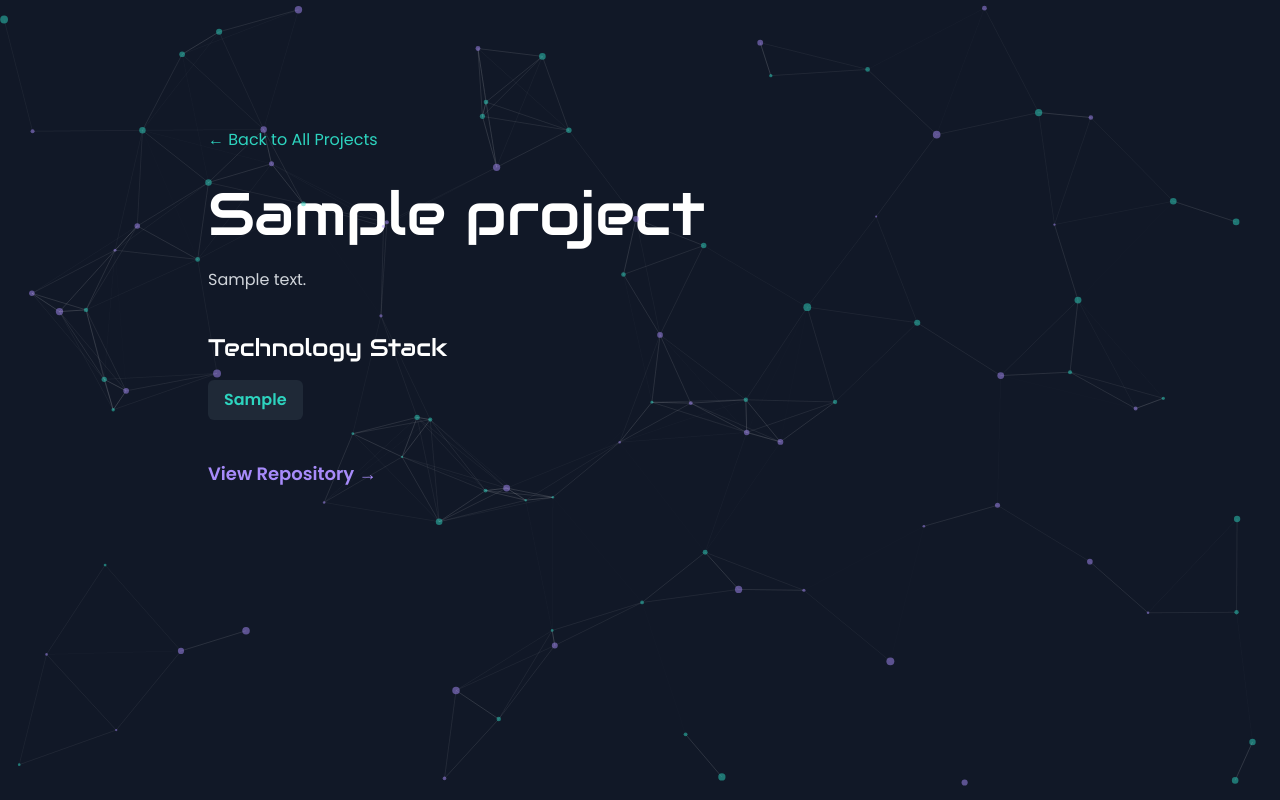
After one commit to Aiswariya3a/Portfolio, a Django app: a page that uses templates/mysite/project_detail.html in a window 1280 px wide. The commit adds this page. Run offline with Django 5.2, Linux system fonts and the light colour scheme; tables that the repository leaves empty hold one stand-in row (values such as "Sample post"); some libraries are stand-ins or nearby versions.

Commit message:
Created project detail pages and views

```diff
--- a/mysite/urls.py
+++ b/mysite/urls.py
@@ -1,8 +1,11 @@
-# mysite/urls.py (new file)
 
 from django.urls import path
 from . import views
 
+app_name = 'mysite' # app namespace
+
 urlpatterns = [
     path('', views.home, name='home'),
+    # Example URL: /project/classroom-monitoring-system/
+    path('project/<slug:slug>/', views.project_detail, name='project_detail'),
 ]
--- a/mysite/views.py
+++ b/mysite/views.py
@@ -1,7 +1,7 @@
 # mysite/views.py
 
 from collections import defaultdict
-from django.shortcuts import render, redirect
+from django.shortcuts import render, redirect, get_object_or_404
 from django.contrib import messages
 from django.core.mail import send_mail
 from .models import SiteSetting, Project, Skill
@@ -14,7 +14,7 @@ def home(request):
             message = contact_form.save() # Save the message to the DB
 
             # --- Send the email ---
-            subject = f"New Contact Form Submission: {message.subject}"
+            subject = f"Portfolio: {message.subject}"
             email_message = f"""
             You have a new message from {message.name} ({message.email}).
 
@@ -25,7 +25,7 @@ def home(request):
                 subject,
                 email_message,
                 'sender@example.com', # This is ignored by the console backend
-                [SiteSetting.objects.first().email], # Use the email from SiteSetting
+                [SiteSetting.objects.first().email],
                 fail_silently=False,
             )
             # ----------------------
@@ -66,6 +66,15 @@ def home(request):
             'settings': settings,
             'projects': projects,
             'grouped_skills': final_grouped_skills,
-            'contact_form': contact_form, # Add the form to the context
+            'contact_form': contact_form,
         }
     return render(request, 'mysite/home.html', context)
+
+def project_detail(request, slug):
+    project = get_object_or_404(Project, slug=slug)
+    settings = SiteSetting.objects.first() # For base template context
+    context = {
+        'project': project,
+        'settings': settings,
+    }
+    return render(request, 'mysite/project_detail.html', context)
--- a/static/css/output.css
+++ b/static/css/output.css
@@ -615,6 +615,10 @@ video {
   margin-bottom: 0.5rem;
 }
 
+.mt-10 {
+  margin-top: 2.5rem;
+}
+
 .block {
   display: block;
 }
@@ -661,6 +665,10 @@ video {
 
 .max-w-6xl {
   max-width: 72rem;
+}
+
+.max-w-none {
+  max-width: none;
 }
 
 .flex-grow {
@@ -717,6 +725,10 @@ video {
 
 .gap-8 {
   gap: 2rem;
+}
+
+.gap-3 {
+  gap: 0.75rem;
 }
 
 .space-y-6 > :not([hidden]) ~ :not([hidden]) {
@@ -829,6 +841,11 @@ video {
   padding-bottom: 0.75rem;
 }
 
+.py-2 {
+  padding-top: 0.5rem;
+  padding-bottom: 0.5rem;
+}
+
 .pt-4 {
   padding-top: 1rem;
 }
@@ -876,6 +893,11 @@ video {
 .text-sm {
   font-size: 0.875rem;
   line-height: 1.25rem;
+}
+
+.text-base {
+  font-size: 1rem;
+  line-height: 1.5rem;
 }
 
 .font-semibold {
@@ -996,6 +1018,11 @@ video {
   --tw-ring-color: rgb(45 212 191 / var(--tw-ring-opacity, 1));
 }
 
+.group:hover .group-hover\:text-neon-teal {
+  --tw-text-opacity: 1;
+  color: rgb(45 212 191 / var(--tw-text-opacity, 1));
+}
+
 @media (min-width: 640px) {
   .sm\:w-auto {
     width: auto;
@@ -1040,6 +1067,11 @@ video {
     font-size: 1.25rem;
     line-height: 1.75rem;
   }
+
+  .md\:text-6xl {
+    font-size: 3.75rem;
+    line-height: 1;
+  }
 }
 
 @media (min-width: 1024px) {
--- a/templates/mysite/home.html
+++ b/templates/mysite/home.html
@@ -67,7 +67,9 @@
             {% for project in projects %}
             <div class="bg-charcoal rounded-lg p-6 flex flex-col group hover:transform hover:-translate-y-2 transition-transform duration-300">
                 <div class="flex-grow">
-                    <h3 class="font-display text-[1.30rem] text-white text-center mb-3">{{ project.title }}</h3>
+                    <a href="{% url 'mysite:project_detail' project.slug %}">
+                    <h3 class="font-display text-[1.30rem] text-white text-center mb-3 group-hover:text-neon-teal transition-colors">{{ project.title }}</h3>
+                    </a>
                     <p class="text-gray-400 mb-6">{{ project.short_description }}</p>
                 </div>
                 <div>
--- /dev/null
+++ b/templates/mysite/project_detail.html
@@ -0,0 +1,30 @@
+{% extends "base.html" %}
+
+{% block content %}
+<section class="bg-midnight py-20 md:py-32">
+    <div class="max-w-4xl mx-auto px-4">
+        <a href="{% url 'mysite:home' %}#projects" class="text-neon-teal hover:underline mb-8 inline-block">&larr; Back to All Projects</a>
+
+        <h1 class="font-display text-4xl md:text-6xl text-white mb-6">{{ project.title }}</h1>
+
+        <div class="prose prose-lg prose-invert max-w-none text-gray-300">
+            <p>{{ project.long_description|linebreaks }}</p>
+        </div>
+
+        <div class="mt-10">
+            <h3 class="font-display text-2xl text-white mb-4">Technology Stack</h3>
+            <div class="flex flex-wrap gap-3">
+                {% for tech in project.get_tech_stack_as_list %}
+                <span class="bg-charcoal text-neon-teal text-base font-semibold px-4 py-2 rounded-md">{{ tech }}</span>
+                {% endfor %}
+            </div>
+        </div>
+
+        <div class="mt-10">
+            <a href="{{ project.repo_url }}" target="_blank" rel="noopener noreferrer" class="text-neon-purple font-semibold hover:underline text-lg">
+                View Repository &rarr;
+            </a>
+        </div>
+    </div>
+</section>
+{% endblock content %}
```
